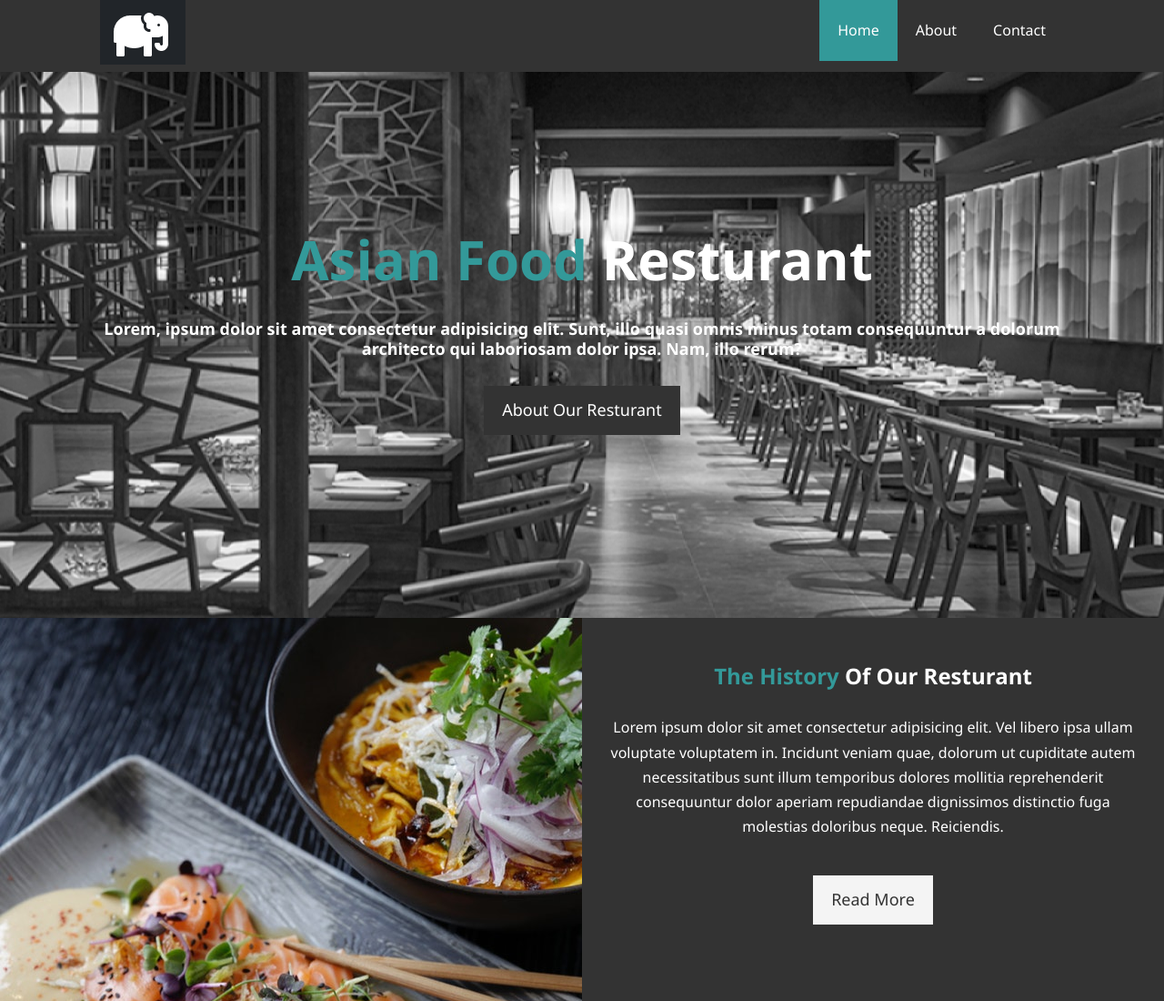
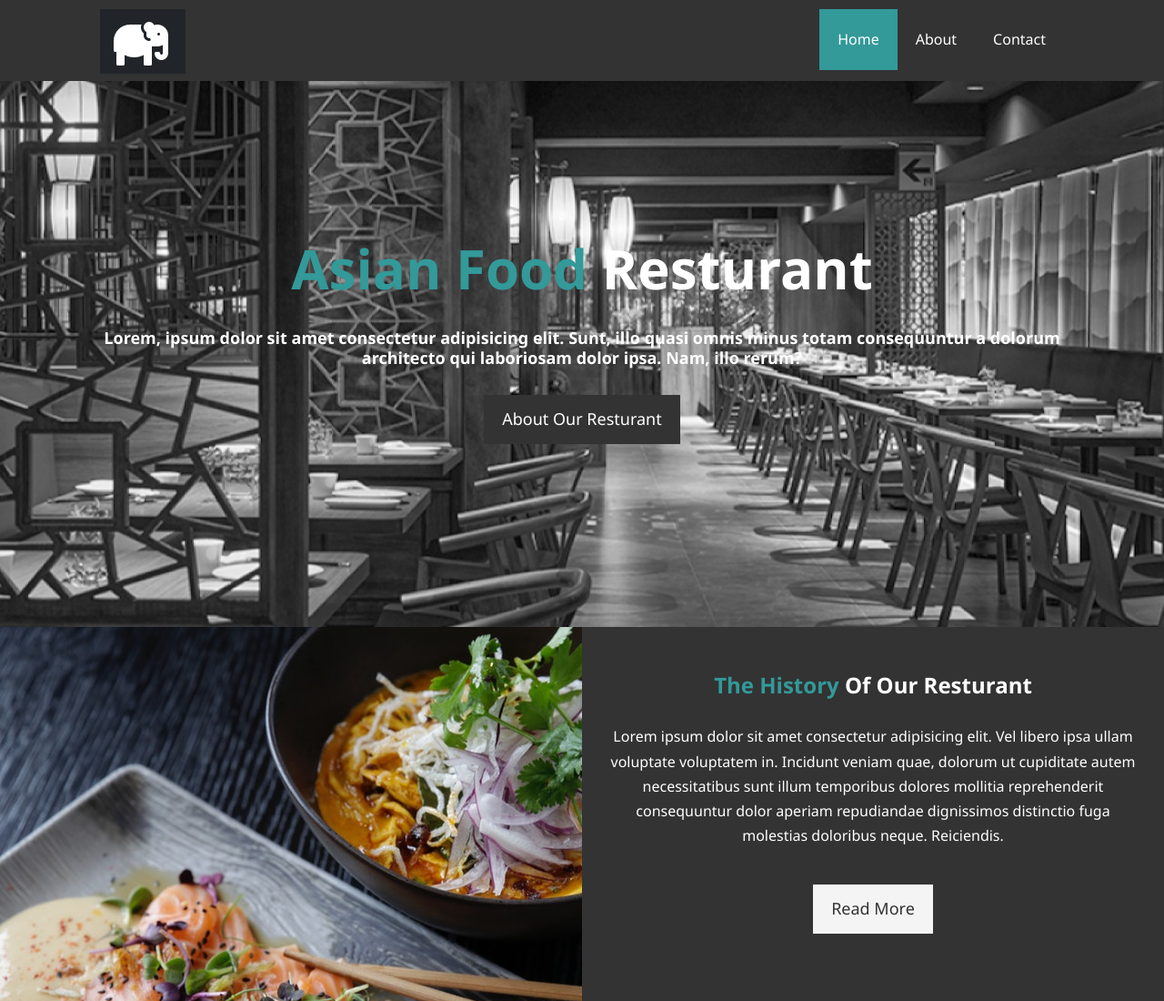
Before and after one commit to timor23/resturantWebsite, a plain HTML site: page index.html in a window 1280 px wide. Shown: the top 1100 px of the page at 91% size. Drawn offline with Linux system fonts and the light colour scheme.

Commit message:
second commit

```diff
--- a/css/styles.css
+++ b/css/styles.css
@@ -96,15 +96,16 @@
     background-color: #333;
     color: #fff;
     overflow: auto;
+    padding-top: 10px;
 }
 
 #navbar a {
     color: #fff;
 }
 
-#navbar h1 {
+#navbar .logo {
     float: left;
-    padding-top: 20px;
+    /* padding-top: 20px; */
 }
 
 #navbar ul {
```
